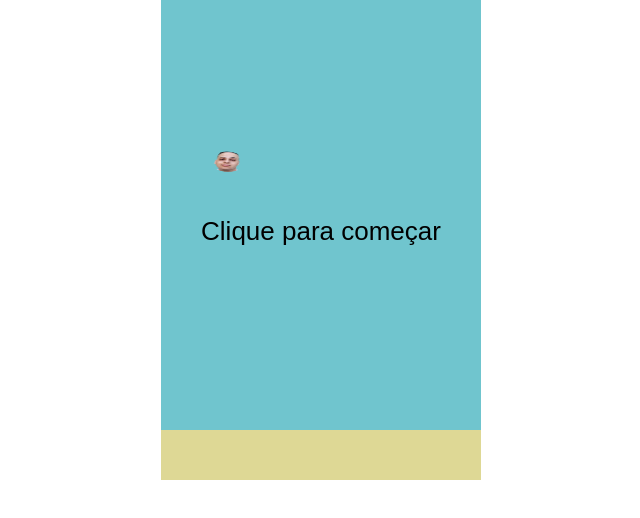
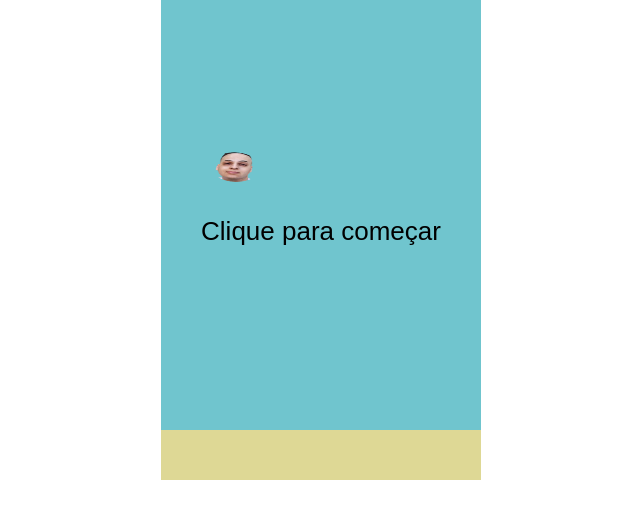
Before and after one commit to dev-brunoliveira/flapbirdteste, a plain HTML site: page index.html in a window 1280 px wide. Shown: the full height of the page, 319-959 px from the left. Drawn offline with Linux system fonts and the light colour scheme.

Commit message:
Add files via upload

```diff
--- a/index.html
+++ b/index.html
@@ -32,8 +32,8 @@
     const bird = {
       x: 50,
       y: 150,
-      w: 34,
-      h: 24,
+      w: 50,
+      h: 35,
       velocity: 0,
       draw() {
         ctx.drawImage(birdImg, this.x, this.y, this.w, this.h);
@@ -58,7 +58,7 @@
       position: [],
       width: 52,
       height: 320,
-      gap: 100,
+      gap: 160,
       topImg: new Image(),
       bottomImg: new Image(),
       draw() {
```
